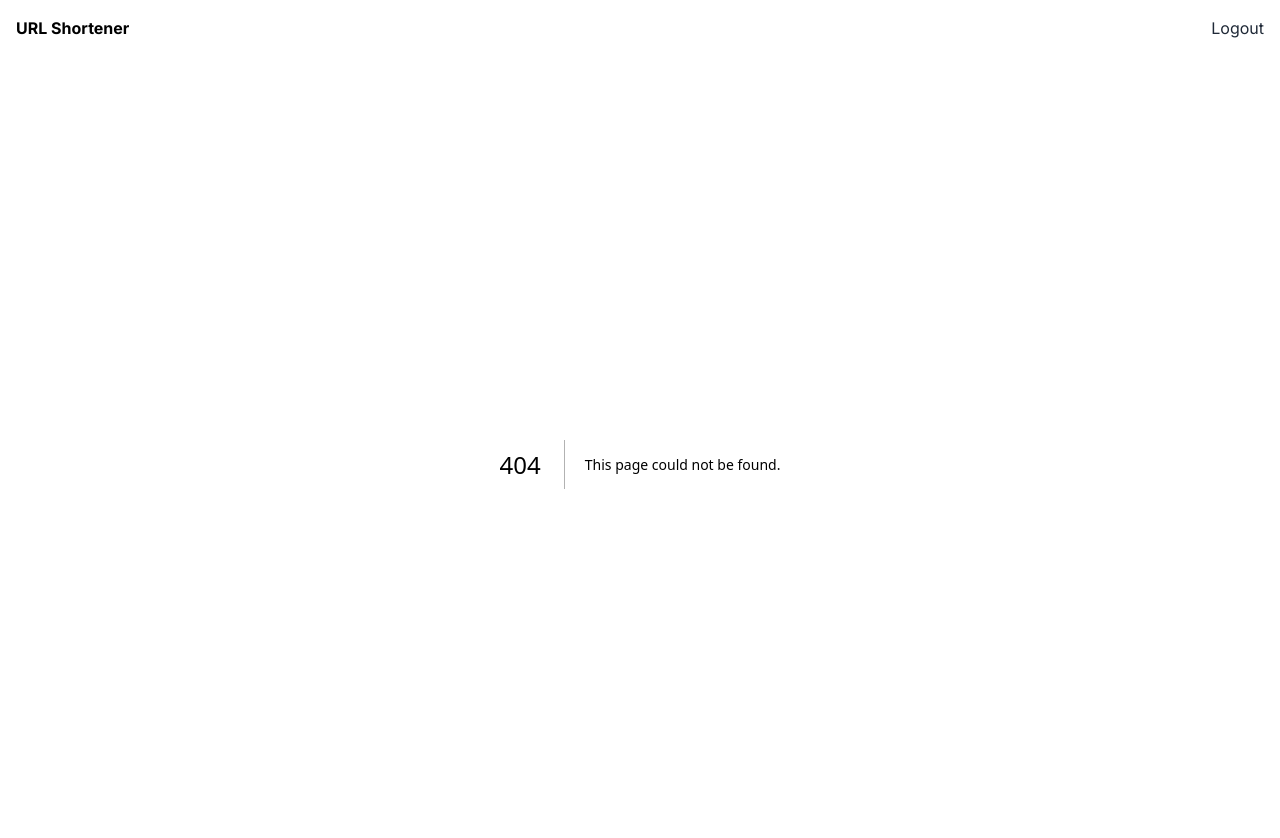
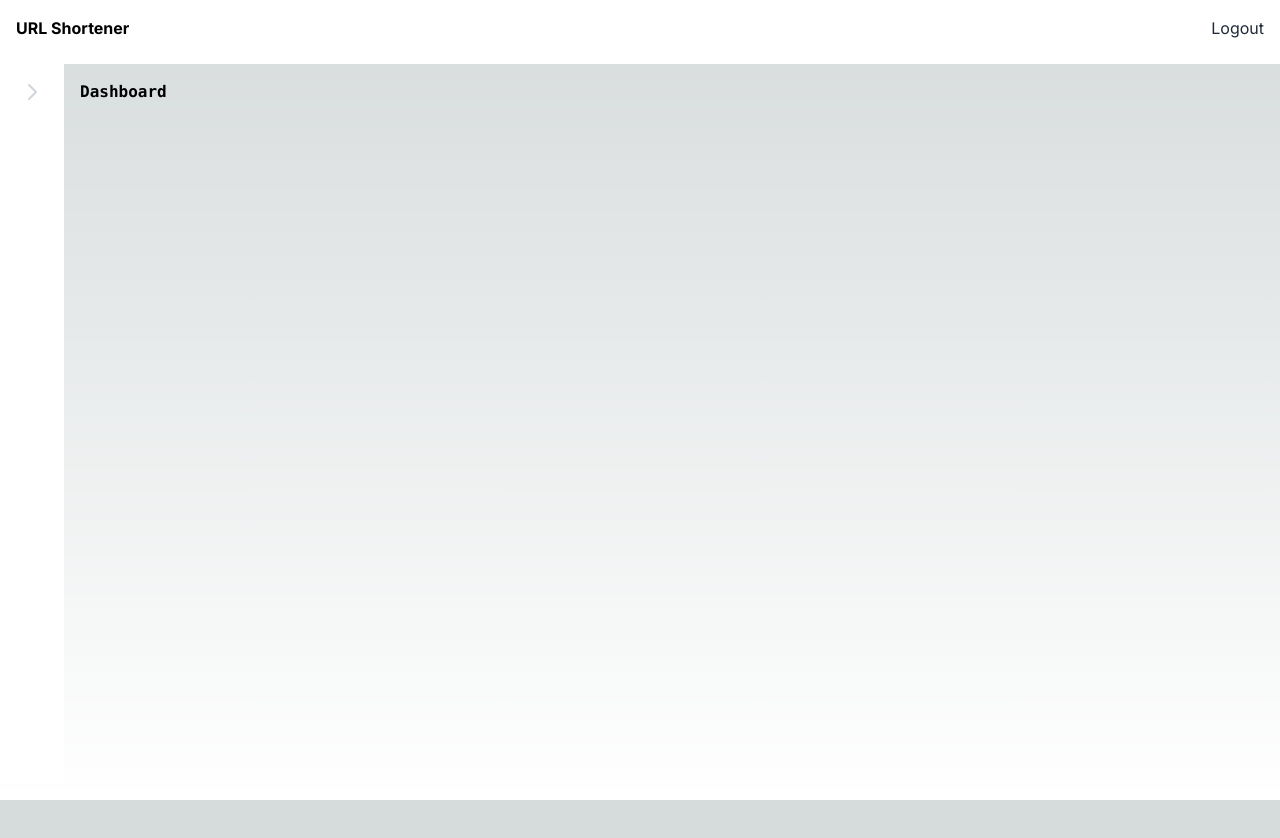
Before and after one commit to akinolaemmanuel49/URL-Shortener-Service-UI, a Next.js app: page /dashboard in a window 1280 px wide. Before the commit this address had no page. Shown: the top 838 px of the page. After the commit the page ends 800 px from the top, so only its background shows below. Built offline with nearby package versions, Linux system fonts and the light colour scheme.

Commit message:
Add main dashboard page

```diff
--- /dev/null
+++ b/app/dashboard/page.tsx
@@ -0,0 +1,10 @@
+export default function Dashboard() {
+  return (
+    <div className="flex min-h-full">
+      <div className="font-mono font-extrabold">Dashboard</div>
+      <div className="">
+        {/* Readonly list showing latest 10 links added by user */}
+      </div>
+    </div>
+  );
+}
```
